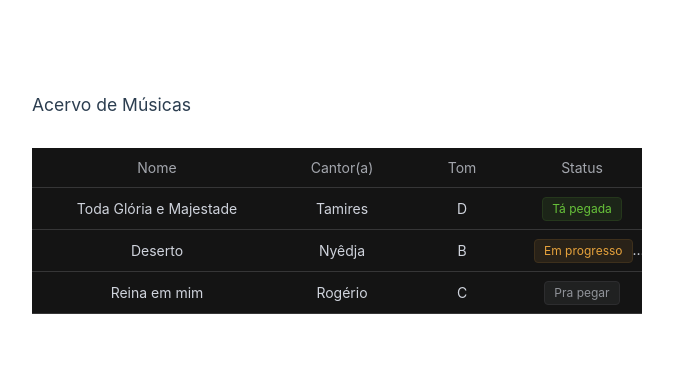
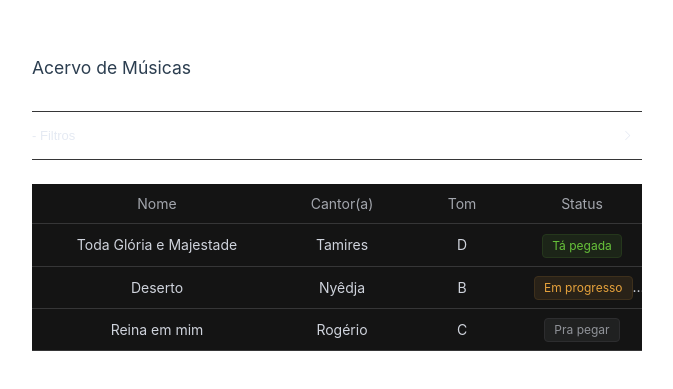
Before and after one commit to levi-manoel/acervo_musicas, a Vue app: page / in a window 1280 px wide. Shown: the part 197-586 px from the top of the page, without its empty margins (0-673 px from the left). Built offline with nearby package versions, Linux system fonts and the light colour scheme.

Commit message:
[feat] add filter to the music table

```diff
--- a/src/views/Musicas/Musicas.vue
+++ b/src/views/Musicas/Musicas.vue
@@ -1,6 +1,47 @@
 <template>
   <main>
-    <el-table :data="dadosTabela" highlight-current-row style="width: 100%" @current-change="selecionaMusica">
+    <el-collapse>
+      <el-collapse-item title="- Filtros" name="1">
+        <div>
+          <el-form label-position="top" label-width="100px" :model="filtros">
+            <el-row>
+              <el-col :span="24">
+                <el-form-item label="Nome">
+                  <el-input v-model="filtros.nome" />
+                </el-form-item>
+              </el-col>
+            </el-row>
+
+            <el-row :gutter="20">
+              <el-col :span="12">
+                <el-form-item label="Cantor(a)">
+                  <el-select v-model="filtros.cantor" filterable multiple placeholder="Selecione">
+                    <el-option label="Tamires" value="Tamires" />
+                    <el-option label="Nyêdja" value="Nyêdja" />
+                    <el-option label="Rogério" value="Rogério" />
+                    <el-option label="Dedé" value="Dedé" />
+                  </el-select>
+                </el-form-item>
+              </el-col>
+
+              <el-col :span="12">
+                <el-form-item label="Status">
+                  <el-select v-model="filtros.status" filterable multiple placeholder="Selecione">
+                    <el-option label="Tá pegada" value="Tá pegada" />
+                    <el-option label="Em progresso" value="Em progresso" />
+                    <el-option label="Pra pegar" value="Pra pegar" />
+                  </el-select>
+                </el-form-item>
+              </el-col>
+            </el-row>
+          </el-form>
+        </div>
+      </el-collapse-item>
+    </el-collapse>
+
+    <br />
+
+    <el-table :data="musicasFiltradas" highlight-current-row style="width: 100%" @current-change="selecionaMusica">
       <el-table-column align="center" width="250" label="Nome" prop="no_musica" />
       <el-table-column align="center" width="120" label="Cantor(a)" prop="no_cantor" />
       <el-table-column align="center" width="120" label="Tom" prop="tom" />
--- a/src/views/Musicas/MusicasCtrl.js
+++ b/src/views/Musicas/MusicasCtrl.js
@@ -7,11 +7,17 @@ export default {
   },
   data() {
     return {
-      dadosTabela: [],
+      musicas: [],
       coresTags: {
         'Tá pegada': 'success',
         'Em progresso': 'warning',
         'Pra pegar': 'info'
+      },
+
+      filtros: {
+        nome: '',
+        status: [],
+        cantor: []
       },
 
       musicaSelecionada: null,
@@ -28,7 +34,7 @@ export default {
     async carregaLista() {
       const musicas = await API.musicas.listarMusicas()
 
-      this.dadosTabela = musicas
+      this.musicas = musicas
     },
 
     async selecionaMusica(musica) {
@@ -43,5 +49,17 @@ export default {
       this.tomSelecionado = tom
       this.mostraMaisInformacoes = true
     }
+  },
+
+  computed: {
+    musicasFiltradas() {
+      return this.musicas.filter(musica => {
+        const filtroNome = musica.no_musica.includes(this.filtros.nome)
+        const filtroStatus = this.filtros.status.length !== 0 ? this.filtros.status.includes(musica.status) : true
+        const filtroCantor = this.filtros.cantor.length !== 0 ? this.filtros.cantor.includes(musica.no_cantor) : true
+
+        return filtroNome && filtroStatus && filtroCantor
+      })
+    }
   }
 }
```
